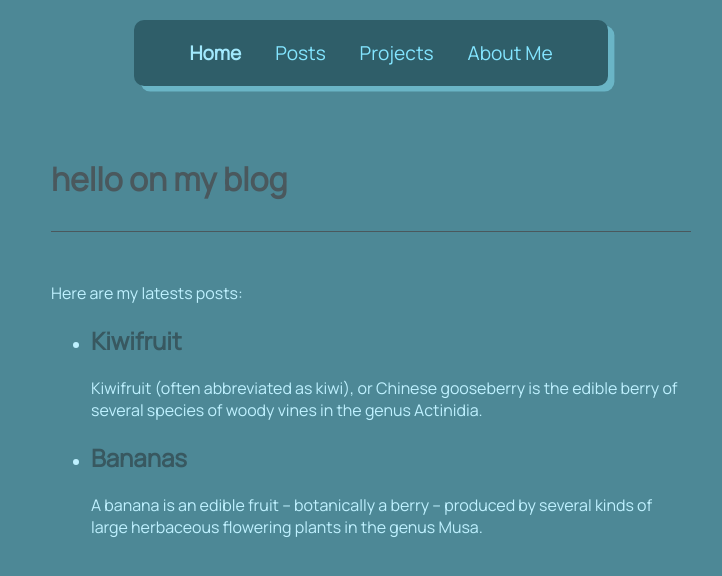
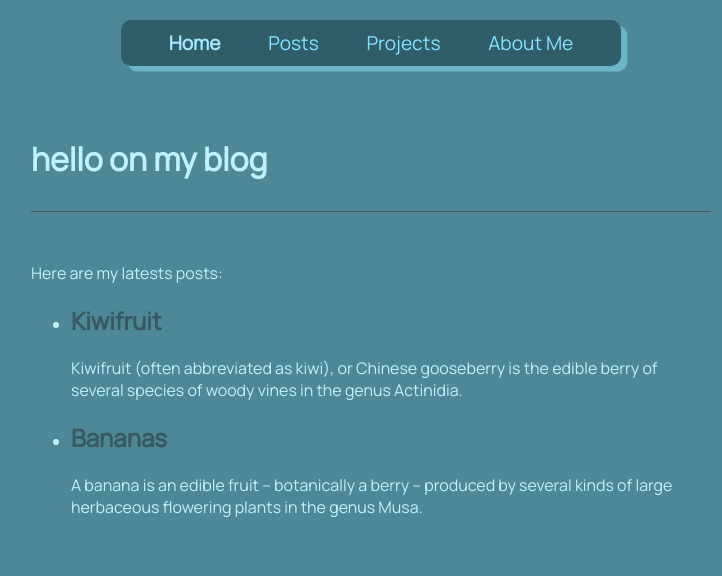
Before and after one commit to Mario-659/blog, a Jekyll site: the page built from index.html, in a window 1280 px wide. Shown: the top 576 px of the page, without its empty margins (269-991 px from the left). Built offline with Jekyll 4.4.1, drawn with Linux system fonts in a browser that asks for light colours.

Commit message:
add basic responsivity

```diff
--- a/_layouts/default.html
+++ b/_layouts/default.html
@@ -8,6 +8,7 @@
     <link type="image/png" sizes="32x32" rel="icon" href="/assets/img/favicons/favicon-32.png">
     <link type="image/png" sizes="96x96" rel="icon" href="/assets/img/favicons/favicon-96.png">
     <link rel="stylesheet" href="https://fonts.googleapis.com/css?family=Manrope">
+    <meta name="viewport" content="width=device-width, initial-scale=1.0">
   </head>
   <body>
     {% include navigation.html %}
--- a/_sass/main.scss
+++ b/_sass/main.scss
@@ -1,33 +1,4 @@
 @import "variables";
-
-nav {
-    background-color: $nav-background;
-    padding: 20px 40px;
-    text-align: center;
-    font-size: larger;
-    width: fit-content;
-    margin: auto;
-    margin-top: 20px;
-    border-radius: 10px;
-    box-shadow: 0.4rem 0.35rem 0rem 0rem #6ab5c6;
-
-    a:hover {
-      color: $nav-font-color-hover;
-    }
-
-    .current {
-      color: $nav-font-color-selected;
-      font-weight: 1000;
-    }
-
-    a {
-      margin-left: 15px;
-      margin-right: 15px;
-      text-decoration: none;
-      color: $nav-font-color;
-      transition: color .15s ease-in;
-    }
-  }
 
 body {
   font-family: 'Manrope';
@@ -37,19 +8,33 @@
 }
 
 .content {
-  padding-top: 50px;
-  margin-left: 20%;
-  margin-right: 20%;
-  padding-left: 5%;
-  padding-right: 5%;
-  height: 500px;
+
+  @media only screen and (max-width: 600px) {
+    padding: 50px 10px;
+  }
+
+  @media only screen and (min-width: 600px) {
+    padding: 50px;
+  }
+
+  @media only screen and (min-width: 768px) {
+    padding: 50px 150px;
+  }
+
+  @media only screen and (min-width: 1200px) {
+    padding: 50px 300px;
+  }
+
+  @media only screen and (min-width: 1360px) {
+    padding: 50px 400px;
+  }
+}
 
 h1 {
   padding-bottom: 30px;
   margin-bottom: 50px;
-    color: #4a585d;
   border-bottom-style: solid;
-    border-bottom-width: 1.5px;
+  border-bottom-width: 1.75px;
   border-bottom-color: #4a585d;
 }
 
@@ -62,4 +47,56 @@
 a:hover {
   color: $font-color;
 }
+
+nav {
+  background-color: $nav-background;
+
+  text-align: center;
+  font-size: larger;
+  text-overflow: ellipsis;
+  white-space: nowrap;
+
+  border-radius: 10px;
+  box-shadow: 0.4rem 0.35rem 0rem 0rem #6ab5c6;
+
+  display: flex;
+  flex-direction: row;
+  flex-wrap: nowrap;
+  flex-basis: 20px;
+  justify-content: space-evenly;
+
+  min-width: $nav-min-width;
+  max-width: $nav-max-width;
+
+  padding: 10px 0;
+
+  margin: auto;
+  margin-top: 20px;
+
+
+  @media only screen and (max-width: ($nav-max-width + 5px)) {
+    // add margin for border shadow
+    margin-right: 5px;
+    margin-top: 10px;
   }
+
+  a:hover {
+    color: $nav-font-color-hover;
+  }
+
+  .current {
+    color: $nav-font-color-selected;
+    font-weight: 1000;
+  }
+
+  a {
+    text-decoration: none;
+    color: $nav-font-color;
+    transition: color .15s ease-in;
+  }
+}
+
+img {
+  height: auto;
+  width: 100%;
+}
--- a/_sass/variables.scss
+++ b/_sass/variables.scss
@@ -9,3 +9,5 @@
 $nav-font-color: #83e5ff;
 $nav-font-color-selected: #a2e9fd;
 $nav-font-color-hover: #4d8896;
+$nav-max-width: 500px;
+$nav-min-width: 320px;
```
Lines whose indentation alone changed are shown as unchanged.
